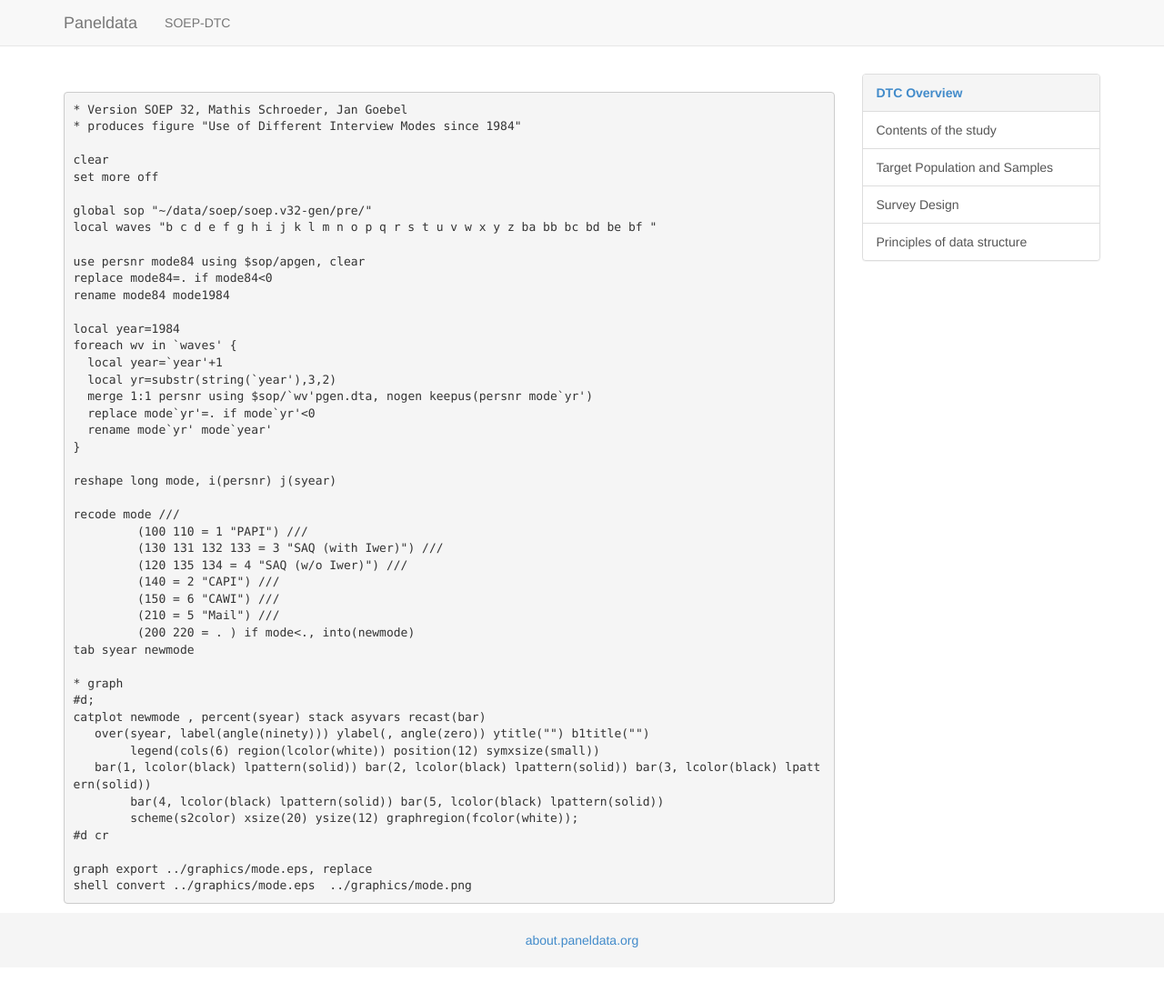
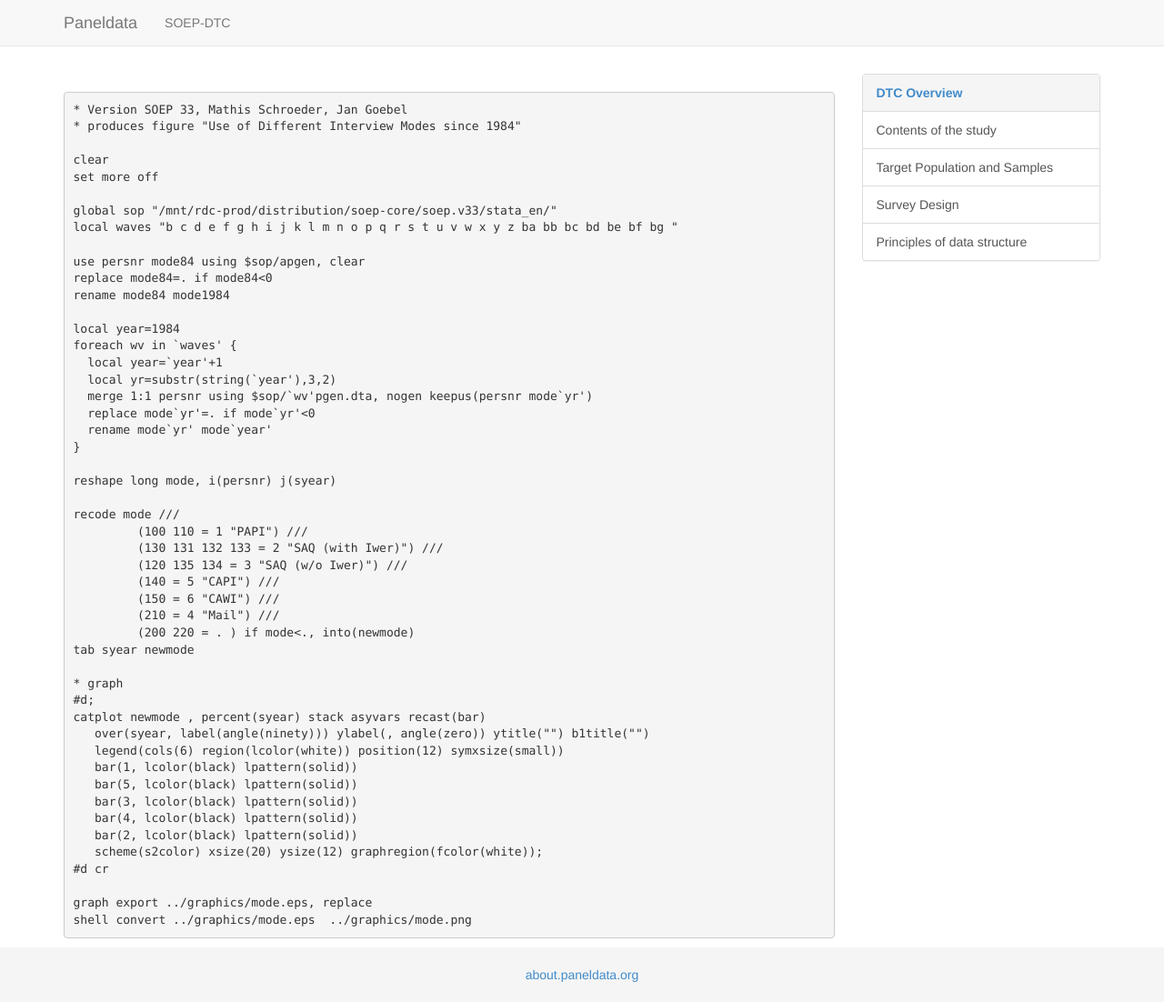
Before and after one commit to paneldata/paneldata.github.io, a Jekyll site: the page built from soep/dtc/mode.md, in a window 1280 px wide. Shown: the whole page at 91% size. Built offline with Jekyll 4.4.1, drawn with Linux system fonts in a browser that asks for light colours; before the commit the page ends 1064 px from its top, so only the background shows below that.

Commit message:
update der Code Seiten

````diff
--- a/soep/dtc/mode.md
+++ b/soep/dtc/mode.md
@@ -2,14 +2,14 @@
 layout: dtc
 ---
 ```stata
-* Version SOEP 32, Mathis Schroeder, Jan Goebel
+* Version SOEP 33, Mathis Schroeder, Jan Goebel
 * produces figure "Use of Different Interview Modes since 1984"
 
 clear
 set more off
 
-global sop "~/data/soep/soep.v32-gen/pre/"
-local waves "b c d e f g h i j k l m n o p q r s t u v w x y z ba bb bc bd be bf "
+global sop "/mnt/rdc-prod/distribution/soep-core/soep.v33/stata_en/"
+local waves "b c d e f g h i j k l m n o p q r s t u v w x y z ba bb bc bd be bf bg "
 
 use persnr mode84 using $sop/apgen, clear
 replace mode84=. if mode84<0
@@ -28,11 +28,11 @@ reshape long mode, i(persnr) j(syear)
 
 recode mode ///
          (100 110 = 1 "PAPI") ///
-         (130 131 132 133 = 3 "SAQ (with Iwer)") ///
-         (120 135 134 = 4 "SAQ (w/o Iwer)") ///
-         (140 = 2 "CAPI") ///
+         (130 131 132 133 = 2 "SAQ (with Iwer)") ///
+         (120 135 134 = 3 "SAQ (w/o Iwer)") ///
+         (140 = 5 "CAPI") ///
          (150 = 6 "CAWI") ///
-         (210 = 5 "Mail") ///
+         (210 = 4 "Mail") ///
          (200 220 = . ) if mode<., into(newmode)
 tab syear newmode
 
@@ -40,10 +40,13 @@ tab syear newmode
 #d;
 catplot newmode , percent(syear) stack asyvars recast(bar)
    over(syear, label(angle(ninety))) ylabel(, angle(zero)) ytitle("") b1title("")
-	legend(cols(6) region(lcolor(white)) position(12) symxsize(small))
-   bar(1, lcolor(black) lpattern(solid)) bar(2, lcolor(black) lpattern(solid)) bar(3, lcolor(black) lpattern(solid))
-	bar(4, lcolor(black) lpattern(solid)) bar(5, lcolor(black) lpattern(solid))
-	scheme(s2color) xsize(20) ysize(12) graphregion(fcolor(white));
+   legend(cols(6) region(lcolor(white)) position(12) symxsize(small))
+   bar(1, lcolor(black) lpattern(solid))
+   bar(5, lcolor(black) lpattern(solid))
+   bar(3, lcolor(black) lpattern(solid))
+   bar(4, lcolor(black) lpattern(solid))
+   bar(2, lcolor(black) lpattern(solid))
+   scheme(s2color) xsize(20) ysize(12) graphregion(fcolor(white));
 #d cr
 
 graph export ../graphics/mode.eps, replace
````
Also changed, not shown: soep/dtc/crossdevel.md (+10 -10 lines), soep/dtc/hh.md (+4 -4 lines), soep/dtc/soep_whereabout.md (+3 -3 lines), soep/dtc/table_wave1.md (+4 -4 lines).
